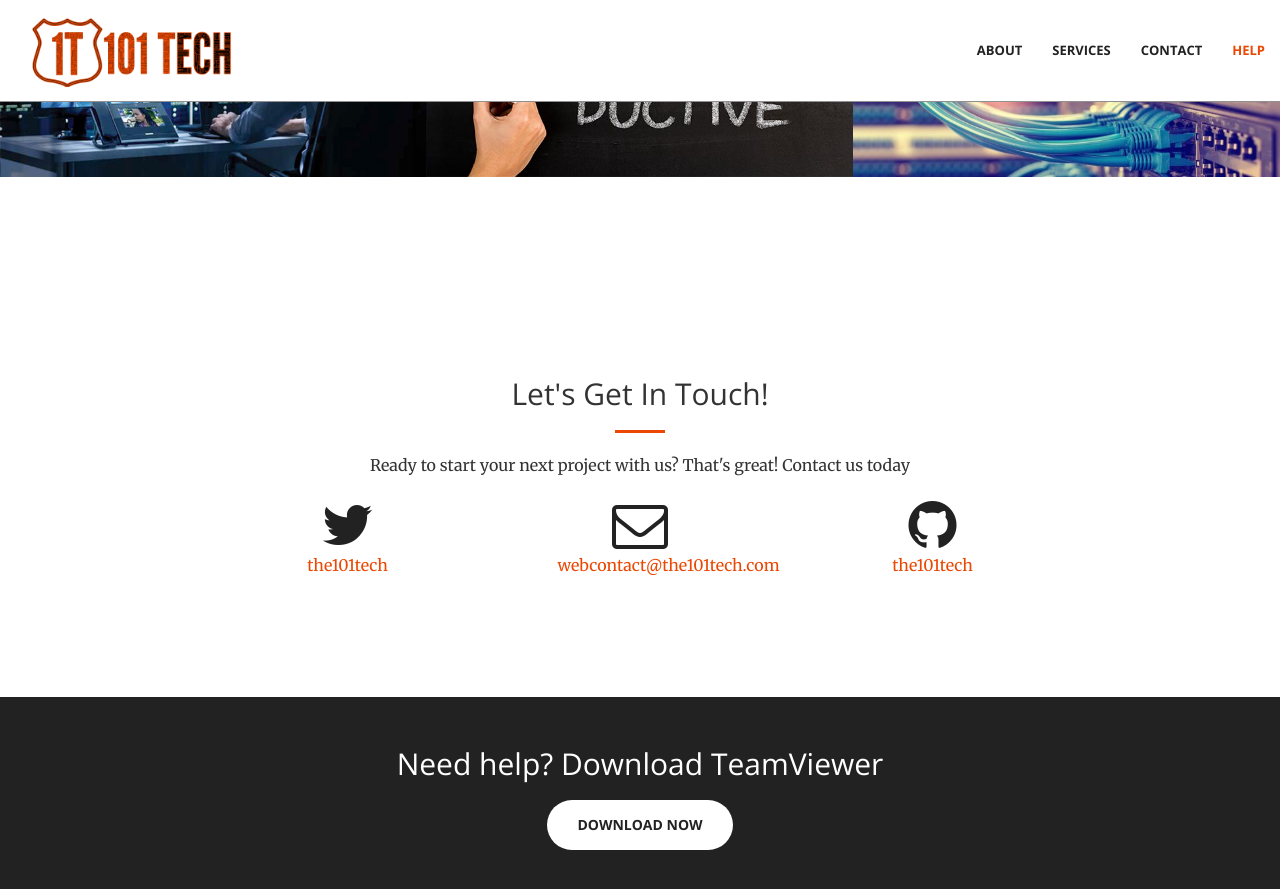
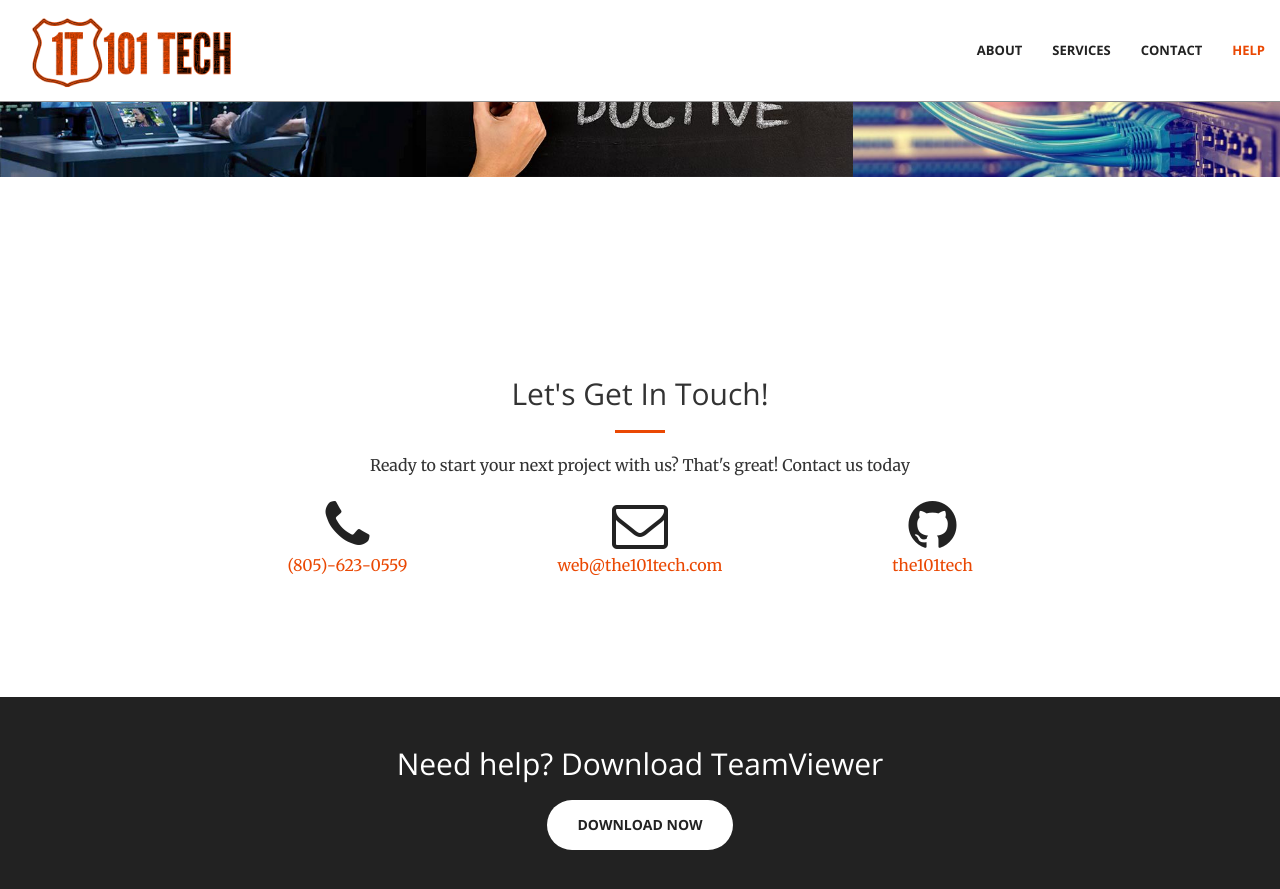
Before and after one commit to the101tech/101tech, a Jekyll site: the page built from index.html, in a window 1280 px wide and 900 px high, scrolled down 2179 px. Shown: the top 889 px of the window. Built offline with Jekyll 4.4.1, drawn with Linux system fonts in a browser that asks for light colours.

Commit message:
contact1
edited web email address to avoid padding issues

edited contact info

```diff
--- a/_config.yml
+++ b/_config.yml
@@ -1,6 +1,6 @@
 # Site settings
 title: 101 Tech
-email: webcontact@the101tech.com
+email: web@the101tech.com
 description: > # this means to ignore newlines until "baseurl:"
 baseurl: "" # the subpath of your site, e.g. /blog/
 url: "" # the base hostname & protocol for your site
--- a/_includes/contact.html
+++ b/_includes/contact.html
@@ -7,9 +7,9 @@
                 <p>Ready to start your next project with us? That's great! Contact us today</p>
             </div>
         <div class="col-lg-2 col-lg-offset-2 text-center">
-            <a href="https://twitter.com/{{ site.twitter_username }}">
-                <i class="fa fa-twitter fa-3x wow bounceIn" data-wow-delay=".1s"></i>
-                <p>{{ site.twitter_username }}</p>
+            <a href="tel:8056230559">
+                <i class="fa fa-phone fa-3x wow bounceIn" data-wow-delay=".1s"></i>
+                <p>(805)-623-0559</p>
             </a>
         </div>
         <div class="col-lg-2 col-lg-offset-1 text-center">
```
